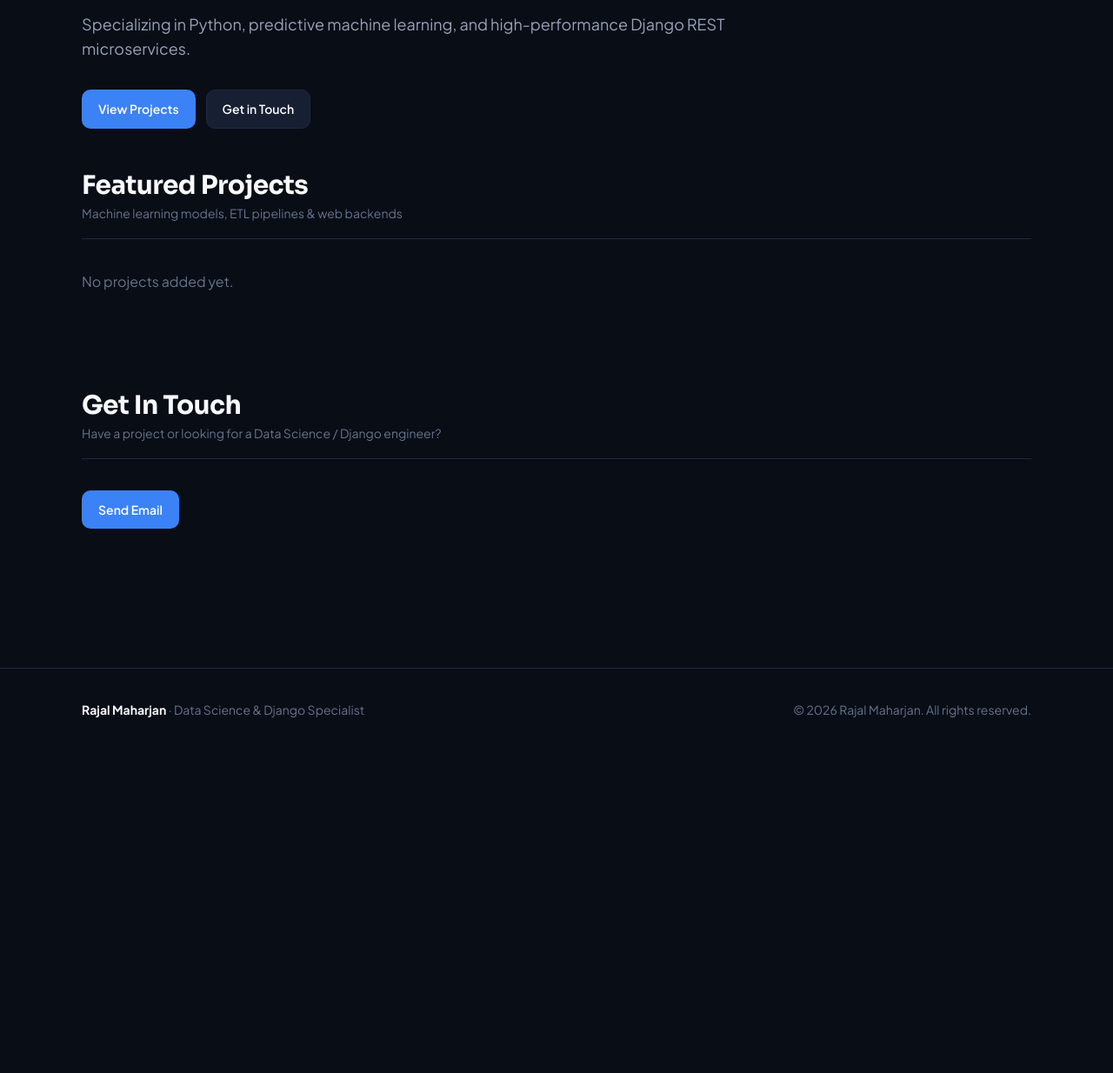
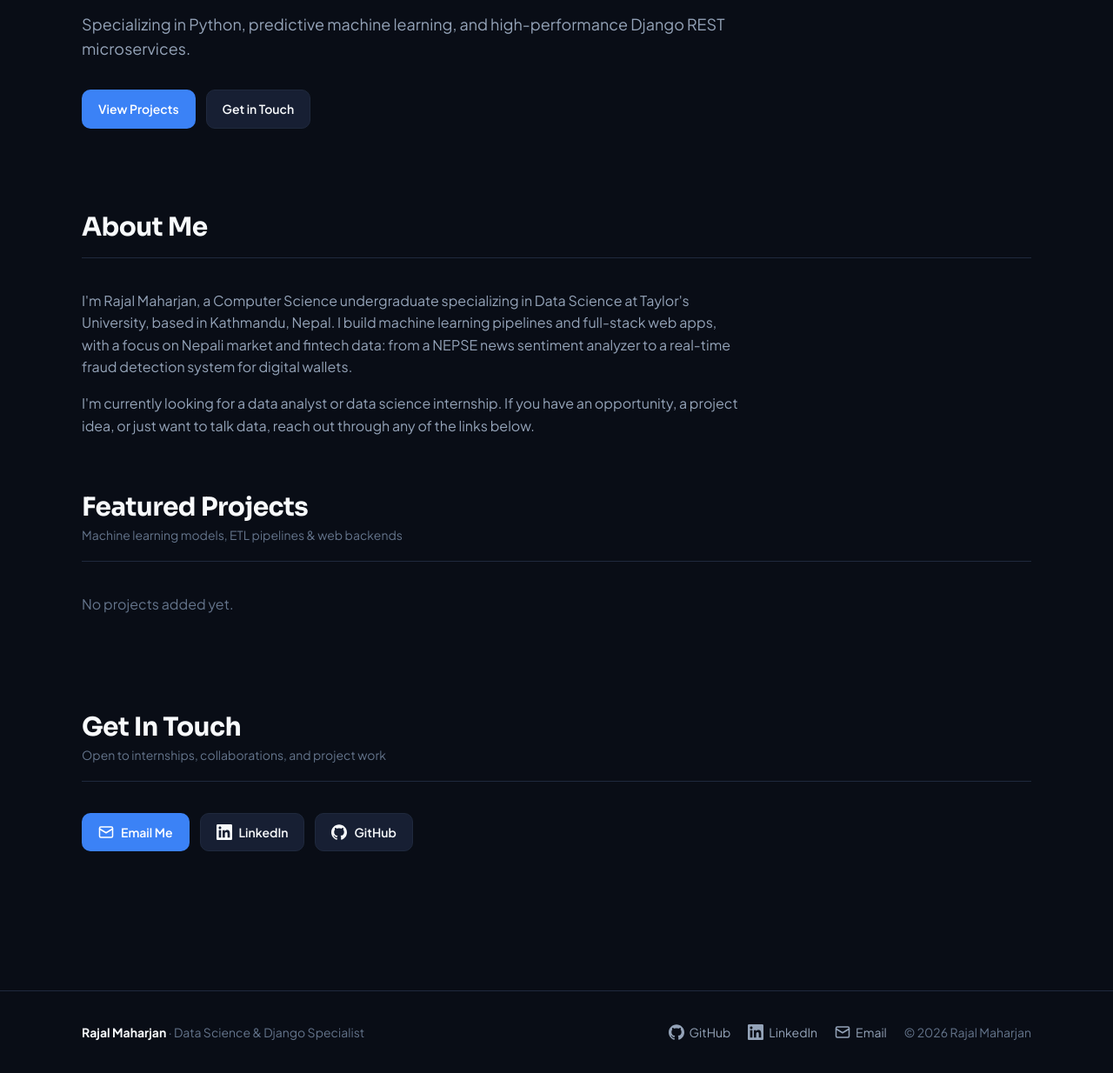
Before and after one commit to Rajal22/My-Portfolio, a Django app: template portfolio/templates/portfolio/home.html in a window 1280 px wide. Shown: the part 395-1629 px from the top of the page at 87% size. Before the commit the page ends 1220 px from the top, so only its background shows below. Run offline with Django 5.2, Linux system fonts and the light colour scheme; the template is opened without the code that fills it, so the values that code supplies are empty; parts of the project's set-up code (start-up, migrations or seed data) failed here and were passed over.

Commit message:
Add email, LinkedIn and GitHub icons

```diff
--- a/portfolio/templates/portfolio/base.html
+++ b/portfolio/templates/portfolio/base.html
@@ -55,6 +55,7 @@
 
       /* Base Reset */
       * { box-sizing: border-box; margin: 0; padding: 0; }
+      html { scroll-behavior: smooth; scroll-padding-top: 84px; }
       body {
         font-family: var(--font-sans);
         background-color: var(--bg-canvas);
@@ -191,6 +192,13 @@
         margin-bottom: 32px;
       }
 
+      /* About */
+      .about-text {
+        color: var(--text-secondary);
+        max-width: 65ch;
+        margin-bottom: 16px;
+      }
+
       /* Metric Strip */
       .metrics-grid {
         display: grid;
@@ -246,7 +254,11 @@
         flex-direction: column;
         transition: transform 0.2s ease, border-color 0.2s ease, box-shadow 0.2s ease;
       }
-
+      .card:hover {
+        transform: translateY(-4px);
+        border-color: var(--border-strong);
+        box-shadow: var(--shadow-card);
+      }
       .card-media {
         width: 100%;
         aspect-ratio: 16 / 9;
@@ -255,21 +267,14 @@
         background: var(--bg-surface-elevated);
         border-bottom: 1px solid var(--border-subtle);
       }
-
       .card-stretched-link {
         position: absolute;
         inset: 0;
         z-index: 1;
       }
-
       .card-body a.btn {
         position: relative;
         z-index: 2;
-      }
-      .card:hover {
-        transform: translateY(-4px);
-        border-color: var(--border-strong);
-        box-shadow: var(--shadow-card);
       }
       .card-body {
         padding: 24px;
@@ -327,9 +332,42 @@
         flex-wrap: wrap;
         gap: 16px;
       }
+      .footer-links {
+        display: flex;
+        align-items: center;
+        gap: 20px;
+        flex-wrap: wrap;
+      }
+      .footer-links a {
+        display: inline-flex;
+        align-items: center;
+        gap: 6px;
+      }
+
+      /* Icons */
+      .icon {
+        width: 18px;
+        height: 18px;
+        fill: currentColor;
+        flex-shrink: 0;
+      }
     </style>
 </head>
 <body>
+
+    <!-- Icon sprite: use with <svg class="icon"><use href="#icon-github"/></svg> -->
+    <svg xmlns="http://www.w3.org/2000/svg" aria-hidden="true" style="position:absolute;width:0;height:0;overflow:hidden;">
+      <symbol id="icon-github" viewBox="0 0 24 24">
+        <path d="M12 .297c-6.63 0-12 5.373-12 12 0 5.303 3.438 9.8 8.205 11.385.6.113.82-.258.82-.577 0-.285-.01-1.04-.015-2.04-3.338.724-4.042-1.61-4.042-1.61C4.422 18.07 3.633 17.7 3.633 17.7c-1.087-.744.084-.729.084-.729 1.205.084 1.838 1.236 1.838 1.236 1.07 1.835 2.809 1.305 3.495.998.108-.776.417-1.305.76-1.605-2.665-.3-5.466-1.332-5.466-5.93 0-1.31.465-2.38 1.235-3.22-.135-.303-.54-1.523.105-3.176 0 0 1.005-.322 3.3 1.23.96-.267 1.98-.399 3-.405 1.02.006 2.04.138 3 .405 2.28-1.552 3.285-1.23 3.285-1.23.645 1.653.24 2.873.12 3.176.765.84 1.23 1.91 1.23 3.22 0 4.61-2.805 5.625-5.475 5.92.42.36.81 1.096.81 2.22 0 1.606-.015 2.896-.015 3.286 0 .315.21.69.825.57C20.565 22.092 24 17.592 24 12.297c0-6.627-5.373-12-12-12"/>
+      </symbol>
+      <symbol id="icon-linkedin" viewBox="0 0 24 24">
+        <path d="M20.447 20.452h-3.554v-5.569c0-1.328-.027-3.037-1.852-3.037-1.853 0-2.136 1.445-2.136 2.939v5.667H9.351V9h3.414v1.561h.046c.477-.9 1.637-1.85 3.37-1.85 3.601 0 4.267 2.37 4.267 5.455v6.286zM5.337 7.433c-1.144 0-2.063-.926-2.063-2.065 0-1.138.92-2.063 2.063-2.063 1.14 0 2.064.925 2.064 2.063 0 1.139-.925 2.065-2.064 2.065zm1.782 13.019H3.555V9h3.564v11.452zM22.225 0H1.771C.792 0 0 .774 0 1.729v20.542C0 23.227.792 24 1.771 24h20.451C23.2 24 24 23.227 24 22.271V1.729C24 .774 23.2 0 22.222 0h.003z"/>
+      </symbol>
+      <symbol id="icon-mail" viewBox="0 0 24 24">
+        <rect x="2" y="4" width="20" height="16" rx="2" fill="none" stroke="currentColor" stroke-width="2" stroke-linejoin="round"/>
+        <path d="m22 7-10 6L2 7" fill="none" stroke="currentColor" stroke-width="2" stroke-linecap="round" stroke-linejoin="round"/>
+      </symbol>
+    </svg>
 
     <header class="header">
       <div class="container header-inner">
@@ -338,7 +376,7 @@
           <span class="brand-badge">Data Science · Django</span>
         </a>
         <nav class="nav-links">
-          <a href="#hero" class="nav-link">About</a>
+          <a href="#about" class="nav-link">About</a>
           <a href="#projects" class="nav-link">Projects</a>
           <a href="#contact" class="nav-link">Contact</a>
         </nav>
@@ -359,8 +397,17 @@
         <div>
           <strong style="color: var(--text-primary);">Rajal Maharjan</strong> · Data Science &amp; Django Specialist
         </div>
-        <div>
-          &copy; {% now "Y" %} Rajal Maharjan. All rights reserved.
+        <div class="footer-links">
+          <a href="https://github.com/Rajal22" target="_blank" rel="noopener" class="nav-link">
+            <svg class="icon"><use href="#icon-github"/></svg> GitHub
+          </a>
+          <a href="https://www.linkedin.com/in/rajal-maharjan-8b24b03aa" target="_blank" rel="noopener" class="nav-link">
+            <svg class="icon"><use href="#icon-linkedin"/></svg> LinkedIn
+          </a>
+          <a href="mailto:maharjanrajal22@gmail.com" class="nav-link">
+            <svg class="icon"><use href="#icon-mail"/></svg> Email
+          </a>
+          <span>&copy; {% now "Y" %} Rajal Maharjan</span>
         </div>
       </div>
     </footer>
--- a/portfolio/templates/portfolio/home.html
+++ b/portfolio/templates/portfolio/home.html
@@ -20,6 +20,24 @@
   </div>
 </section>
 
+<!-- About Section -->
+<section id="about" style="padding: 48px 0;">
+  <div class="section-header">
+    <h2 class="section-title">About Me</h2>
+  </div>
+  <p class="about-text">
+    I'm Rajal Maharjan, a Computer Science undergraduate specializing in Data Science at
+    Taylor's University, based in Kathmandu, Nepal. I build machine learning pipelines and
+    full-stack web apps, with a focus on Nepali market and fintech data: from a NEPSE news
+    sentiment analyzer to a real-time fraud detection system for digital wallets.
+  </p>
+  <p class="about-text">
+    I'm currently looking for a data analyst or data science internship. If you have an
+    opportunity, a project idea, or just want to talk data, reach out through any of the
+    links below.
+  </p>
+</section>
+
 <!-- Projects Section -->
 <section id="projects">
   <div class="section-header">
@@ -40,8 +58,18 @@
 <section id="contact" style="padding: 48px 0 80px;">
   <div class="section-header">
     <h2 class="section-title">Get In Touch</h2>
-    <p class="section-subtitle">Have a project or looking for a Data Science / Django engineer?</p>
+    <p class="section-subtitle">Open to internships, collaborations, and project work</p>
   </div>
-  <a href="mailto:maharjanrajal22@gmail.com" class="btn btn-primary">Send Email</a>
+  <div style="display: flex; gap: 12px; flex-wrap: wrap;">
+    <a href="mailto:maharjanrajal22@gmail.com" class="btn btn-primary">
+      <svg class="icon"><use href="#icon-mail"/></svg> Email Me
+    </a>
+    <a href="https://www.linkedin.com/in/rajal-maharjan-8b24b03aa" target="_blank" rel="noopener" class="btn btn-secondary">
+      <svg class="icon"><use href="#icon-linkedin"/></svg> LinkedIn
+    </a>
+    <a href="https://github.com/Rajal22" target="_blank" rel="noopener" class="btn btn-secondary">
+      <svg class="icon"><use href="#icon-github"/></svg> GitHub
+    </a>
+  </div>
 </section>
 {% endblock %}
```
Lines whose indentation alone changed are shown as unchanged.
